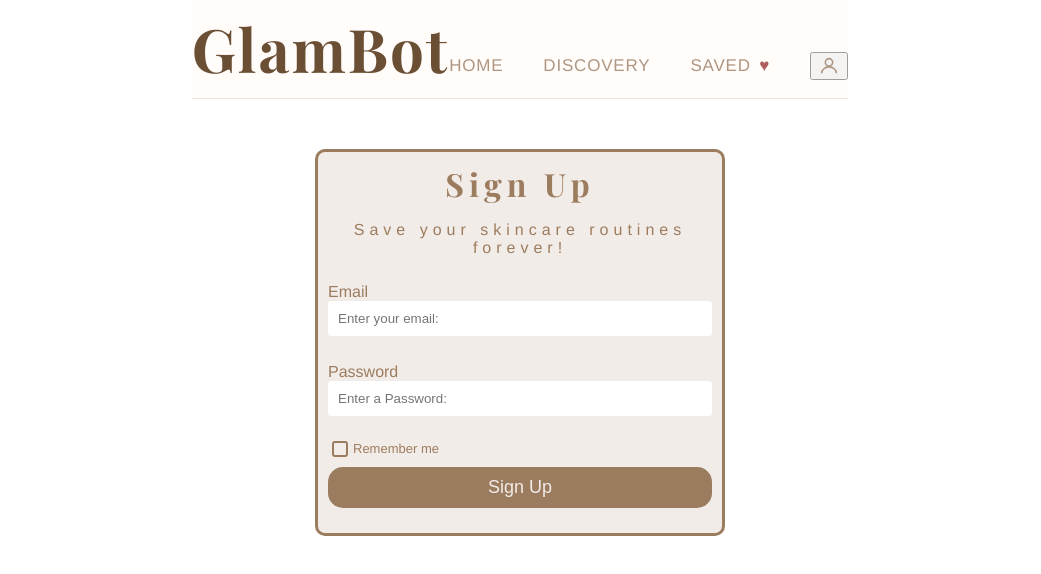
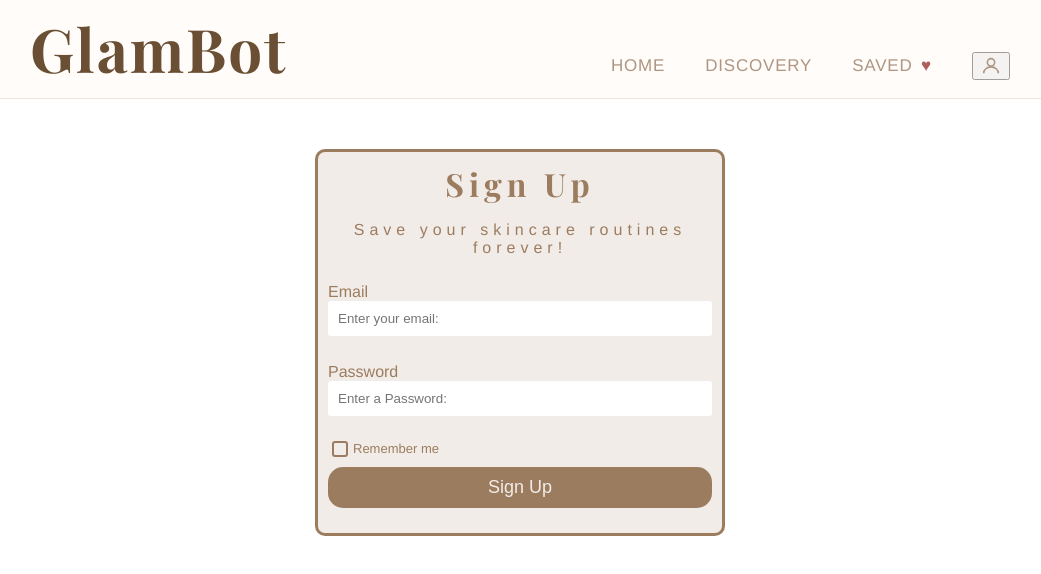
Before and after one commit to aaashyl/GlamBot-UniHack-2026, a React (Create React App) app in the folder my-app/: page /SignUpPage in a window 1280 px wide. Shown: the top 574 px of the page, without its empty margins (120-1161 px from the left). Built offline with nearby package versions, Linux system fonts and the light colour scheme.

Commit message:
fixed nav bar for sign up page

```diff
--- a/my-app/src/components/SignUpPage/SignUpPage.jsx
+++ b/my-app/src/components/SignUpPage/SignUpPage.jsx
@@ -1,7 +1,6 @@
 import "./SignUpPage.css";
 import { useState } from "react";
 import NavigationBar from "../NavigationBar/NavigationBar";
-import background from "../../assets/background.jpg";
 
 
 function SignUpPage() {
@@ -60,12 +59,12 @@ function SignUpPage() {
     };
 
     return (
+        <>
+        <NavigationBar />
 
         <div className="signup-container">
 
 
-      {/* NAVBAR */}
-      <NavigationBar />
 
       {/* <nav className="navbar">
         <div className="navbar-inner">
@@ -146,7 +145,9 @@ function SignUpPage() {
         </form>
       </main>
     </div>
+    </>
     );
 }
 
+
 export default SignUpPage;
```
